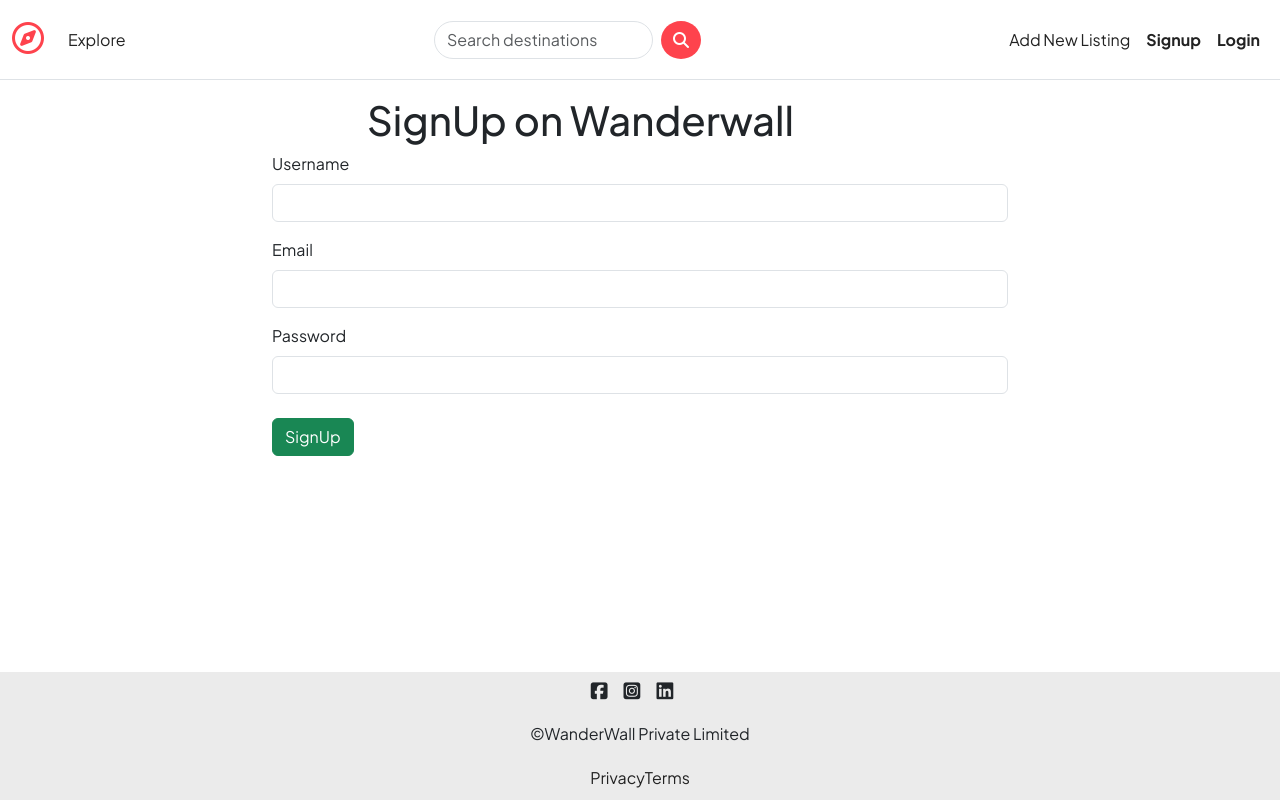
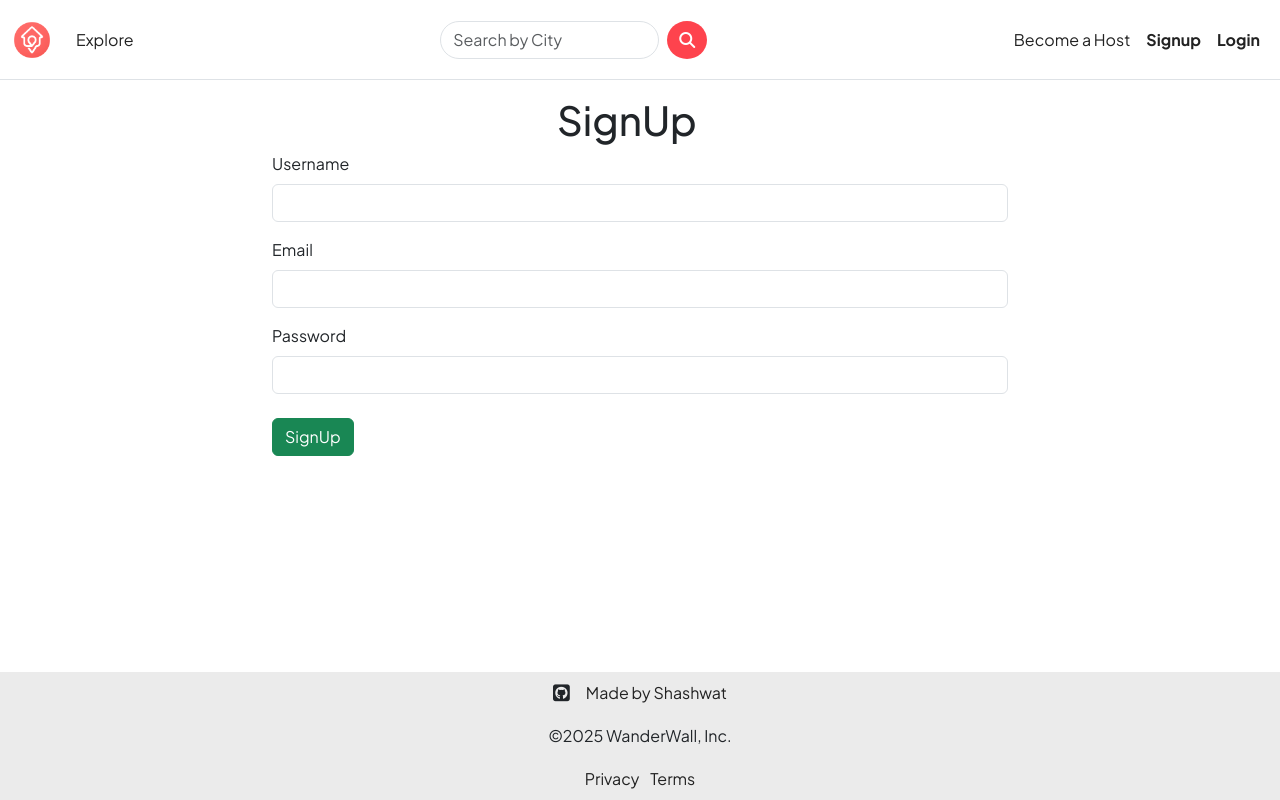
Before and after one commit to Shashwat-06/Wanderwall, a Node server app: page /signup in a window 1280 px wide. Run offline with Node 20, Linux system fonts and the light colour scheme; some libraries are stand-ins or nearby versions.

Commit message:
added new features

```diff
--- a/public/css/style.css
+++ b/public/css/style.css
@@ -9,6 +9,11 @@ body {
   flex: 1;
 }
 /* navbar */
+
+#logo {
+  height: 2.5rem;
+  width: 2.5rem;
+}
 
 .navbar {
   height: 5rem;
@@ -53,6 +58,13 @@ body {
   color: #222222;
 }
 .f-info-links a:hover {
+  text-decoration: underline;
+}
+.f-info-socials a {
+  text-decoration: none;
+  color: #222222;
+}
+.f-info-socials a:hover {
   text-decoration: underline;
 }
 
@@ -126,6 +138,10 @@ body {
 
 /* show page */
 
+.review-card-title {
+  margin-top: 10px;
+}
+
 .show-img {
   height: 30vh;
 }
--- a/public/js/map.js
+++ b/public/js/map.js
@@ -1,8 +1,8 @@
 const reversedCords = listing.geometry.coordinates.reverse();
 var redIcon = L.icon({
-  iconUrl: "/js/mapmarker.svg",
+  iconUrl: "/icon.png",
 
-  iconSize: [25, 41],
+  iconSize: [35, 35],
 
   popupAnchor: [1, -34],
 });
@@ -21,7 +21,7 @@ L.marker(reversedCords, { icon: redIcon })
 
 var circle = L.circle(reversedCords, {
   color: "red",
-  fillColor: "#f03",
+  fillColor: "gray",
   fillOpacity: 0.5,
   radius: 500,
 })
--- a/views/includes/footer.ejs
+++ b/views/includes/footer.ejs
@@ -1,14 +1,14 @@
 <footer>
   <div class="f-info">
     <div class="f-info-socials">
-      <i class="fa-brands fa-square-facebook"></i>
-      <i class="fa-brands fa-square-instagram"></i>
-      <i class="fa-brands fa-linkedin"></i>
+      <i class="fa-brands fa-square-github"></i>
+      <a href="#">Made by Shashwat</a>
     </div>
-    <div class="f-info-brand">&copy;WanderWall Private Limited</div>
+
+    <div class="f-info-brand">&copy;2025 WanderWall, Inc.</div>
     <div class="f-info-links">
-      <a href="/privacy">Privacy</a>
-      <a href="/terms">Terms</a>
+      <a href="#">Privacy</a> &nbsp;&nbsp;&nbsp;&nbsp;
+      <a href="#">Terms</a>
     </div>
   </div>
 </footer>
--- a/views/includes/navbar.ejs
+++ b/views/includes/navbar.ejs
@@ -1,8 +1,9 @@
 <nav class="navbar navbar-expand-md bg-body-light border-bottom sticky-top">
   <div class="container-fluid">
-    <a class="navbar-brand" href="/listings"
-      ><i class="fa-regular fa-compass"></i
-    ></a>
+    <a class="navbar-brand" href="/listings">
+      <!-- <i class="fa-regular fa-compass"></i> -->
+      <img src="/icon2.png" alt="" id="logo"
+    /></a>
     <button
       class="navbar-toggler"
       type="button"
@@ -27,7 +28,7 @@
         <input
           class="form-control me-2"
           type="search"
-          placeholder="Search destinations"
+          placeholder="Search by City"
           aria-label="Search"
           id="searchForm"
           name="searchParam"
@@ -37,7 +38,7 @@
         </button>
       </form>
       <div class="navbar-nav ms-auto">
-        <a class="nav-link" href="/listings/new">Add New Listing</a>
+        <a class="nav-link" href="/listings/new">Become a Host</a>
         <% if (!currUser) { %>
         <a class="nav-link" aria-current="page" href="/signup"><b>Signup</b></a>
         <a class="nav-link" href="/login"><b>Login</b></a>
--- a/views/layouts/boilerplate.ejs
+++ b/views/layouts/boilerplate.ejs
@@ -38,6 +38,7 @@
       integrity="sha256-20nQCchB9co0qIjJZRGuk2/Z9VM+kNiyxNV1lvTlZBo="
       crossorigin=""
     ></script>
+    <link rel="icon" href="/icon2.png" />
   </head>
   <body>
     <%- include("../includes/navbar.ejs") %>
--- a/views/listings/index.ejs
+++ b/views/listings/index.ejs
@@ -1,6 +1,8 @@
 <% layout("/layouts/boilerplate.ejs") %>
 <body>
-  <h3>All Listings</h3>
+  <br />
+  <h3><u>All Listings</u></h3>
+  <br />
 
   <div class="row row-cols-lg-6 row-cols-md-5 row-cols-sm-4">
     <% for (let listing of allListings) { %>
--- a/views/listings/searchResults.ejs
+++ b/views/listings/searchResults.ejs
@@ -1,8 +1,9 @@
 <% layout("/layouts/boilerplate") %>
 
 <body>
-  <h3>All Listings</h3>
-
+  <br />
+  <h3><u>All Listings</u></h3>
+  <br />
   <div class="row row-cols-lg-6 row-cols-md-5 row-cols-sm-4">
     <% for (let listing of foundListings) { %>
 
--- a/views/users/login.ejs
+++ b/views/users/login.ejs
@@ -1,7 +1,11 @@
 <% layout("/layouts/boilerplate") %>
 
 <div class="row mt-3">
-  <h1 class="col-6 offset-3">Login</h1>
+  <h1
+    class="col-xl-4 offset-xl-5 col-lg-4 offset-lg-5 col-4 offset-4 col-md-4 offset-md-5 col-sm-4 offset-sm-4"
+  >
+    Login
+  </h1>
   <div class="col-8 offset-2">
     <form action="/login" method="post" class="needs-validation" novalidate>
       <div class="mb-3">
--- a/views/users/signup.ejs
+++ b/views/users/signup.ejs
@@ -1,7 +1,11 @@
 <% layout("/layouts/boilerplate") %>
 
 <div class="row mt-3">
-  <h1 class="col-6 offset-3">SignUp on Wanderwall</h1>
+  <h1
+    class="col-xl-4 offset-xl-5 col-lg-4 offset-lg-5 col-4 offset-4 col-md-4 offset-md-5 col-sm-4 offset-sm-4"
+  >
+    SignUp
+  </h1>
   <div class="col-8 offset-2">
     <form action="/signup" method="post" class="needs-validation" novalidate>
       <div class="mb-3">
```
Also changed, not shown: views/listings/show.ejs (+7 -13 lines), public/icon.png (added), public/icon2.png (added).
